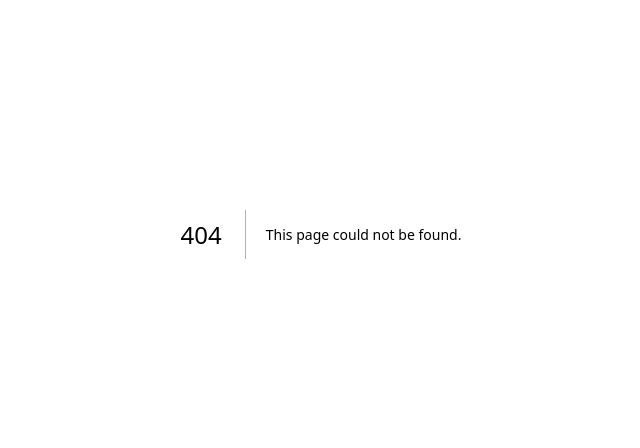
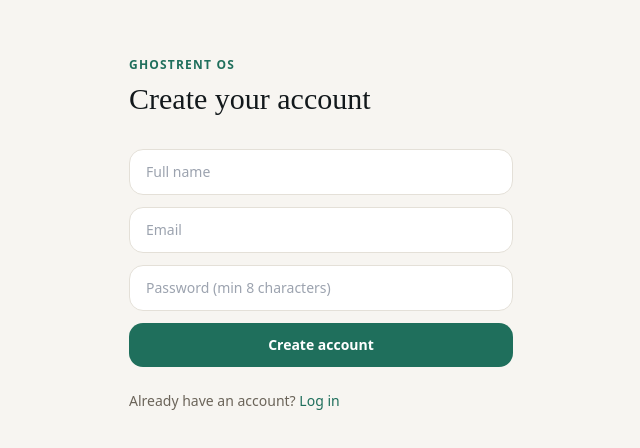
Before and after one commit to ghostrentoperatingsystem-gif/GhostRent-, a Next.js app: page /signup in a window 1280 px wide. Before the commit this address had no page. Shown: the part 166-614 px from the top of the page, without its empty margins (319-959 px from the left). Built offline with nearby package versions, Linux system fonts and the light colour scheme; no server answers.

Commit message:
Create page.jsx

```diff
--- /dev/null
+++ b/app/(auth)/signup/page.jsx
@@ -0,0 +1,118 @@
+"use client";
+
+import { useState } from "react";
+import { useRouter } from "next/navigation";
+import Link from "next/link";
+import { createClient } from "@/lib/supabase";
+import AuthCard from "@/components/AuthCard";
+import FormError from "@/components/FormError";
+
+export default function SignupPage() {
+  const router = useRouter();
+  const [fullName, setFullName] = useState("");
+  const [email, setEmail] = useState("");
+  const [password, setPassword] = useState("");
+  const [loading, setLoading] = useState(false);
+  const [error, setError] = useState(null);
+  const [checkEmail, setCheckEmail] = useState(false);
+
+  async function handleSignup(e) {
+    e.preventDefault();
+    setError(null);
+
+    if (password.length < 8) {
+      setError("Password needs to be at least 8 characters.");
+      return;
+    }
+
+    setLoading(true);
+    const supabase = createClient();
+
+    const { data, error: signUpError } = await supabase.auth.signUp({
+      email,
+      password,
+      options: {
+        data: { full_name: fullName },
+        emailRedirectTo: `${window.location.origin}/auth/callback`,
+      },
+    });
+
+    setLoading(false);
+
+    if (signUpError) {
+      setError(signUpError.message);
+      return;
+    }
+
+    if (data.user && !data.session) {
+      setCheckEmail(true);
+      return;
+    }
+
+    router.push("/choose-hub");
+    router.refresh();
+  }
+
+  if (checkEmail) {
+    return (
+      <AuthCard eyebrow="GhostRent OS" title="Check your email">
+        <p className="text-sm text-muted">
+          We sent a confirmation link to <span className="text-ink">{email}</span>.
+          Click it to activate your account, then log in.
+        </p>
+        <Link
+          href="/login"
+          className="mt-6 inline-block text-signal font-medium hover:text-signalDark"
+        >
+          Back to log in
+        </Link>
+      </AuthCard>
+    );
+  }
+
+  return (
+    <AuthCard eyebrow="GhostRent OS" title="Create your account">
+      <FormError message={error} />
+      <form onSubmit={handleSignup} className="space-y-3">
+        <input
+          type="text"
+          required
+          placeholder="Full name"
+          value={fullName}
+          onChange={(e) => setFullName(e.target.value)}
+          className="w-full rounded-card border border-line px-4 py-3 text-sm outline-none focus:border-signal"
+        />
+        <input
+          type="email"
+          required
+          placeholder="Email"
+          value={email}
+          onChange={(e) => setEmail(e.target.value)}
+          className="w-full rounded-card border border-line px-4 py-3 text-sm outline-none focus:border-signal"
+        />
+        <input
+          type="password"
+          required
+          placeholder="Password (min 8 characters)"
+          value={password}
+          onChange={(e) => setPassword(e.target.value)}
+          className="w-full rounded-card border border-line px-4 py-3 text-sm outline-none focus:border-signal"
+        />
+        <button
+          type="submit"
+          disabled={loading}
+          className="w-full rounded-card bg-signal px-4 py-3 text-sm font-semibold text-white hover:bg-signalDark transition disabled:opacity-50"
+        >
+          {loading ? "Creating account…" : "Create account"}
+        </button>
+      </form>
+
+      <p className="mt-6 text-sm text-muted">
+        Already have an account?{" "}
+        <Link href="/login" className="text-signal font-medium hover:text-signalDark">
+          Log in
+        </Link>
+      </p>
+    </AuthCard>
+  );
+        }
```
